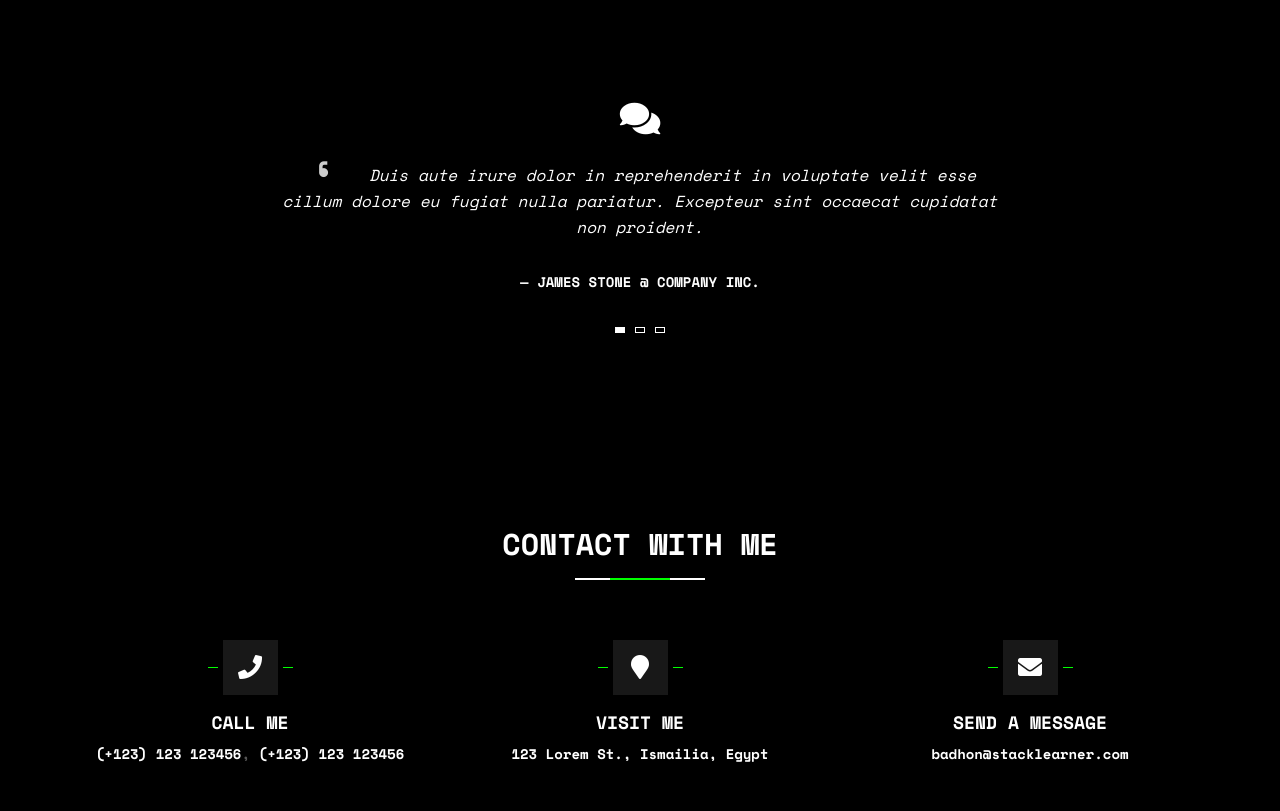
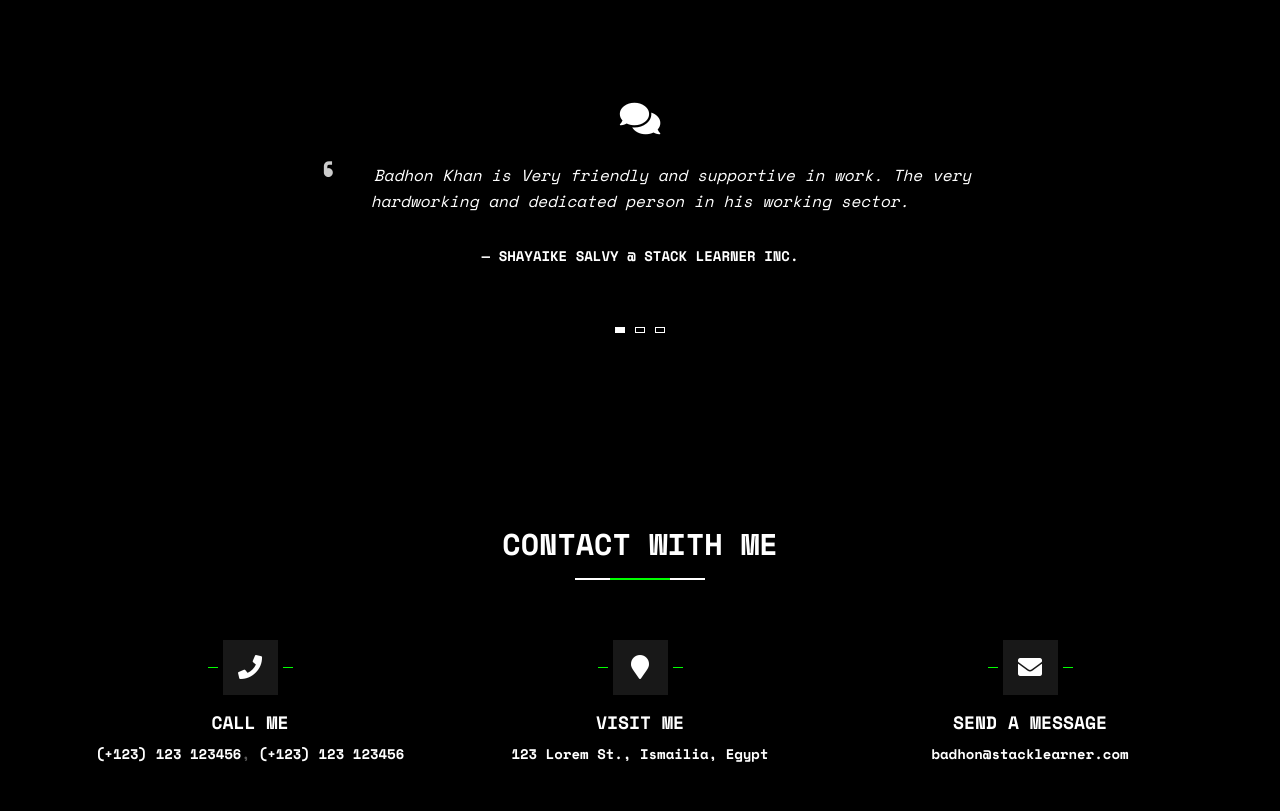
Before and after one commit to AbirAzim/abirazim, a plain HTML site: page index.html in a window 1280 px wide. Shown: the part 6305-7116 px from the top of the page. Drawn offline with nearby package versions, Linux system fonts and the light colour scheme.

Commit message:
testimonial

```diff
--- a/index.html
+++ b/index.html
@@ -946,9 +946,9 @@
                         </div>
 
                         <blockquote>
-                            <p>Duis aute irure dolor in reprehenderit in voluptate velit esse cillum dolore eu fugiat nulla pariatur. Excepteur sint occaecat cupidatat non proident.</p>
+                            <p>Badhon Khan is Very friendly and supportive in work. The very hardworking and dedicated person in his working sector.</p>
 
-                            <footer>James Stone @ Company Inc.</footer>
+                            <footer>Shayaike Salvy @ Stack Learner Inc.</footer>
                         </blockquote>
                     </div>
                     <!-- Testimonial Item End -->
```
